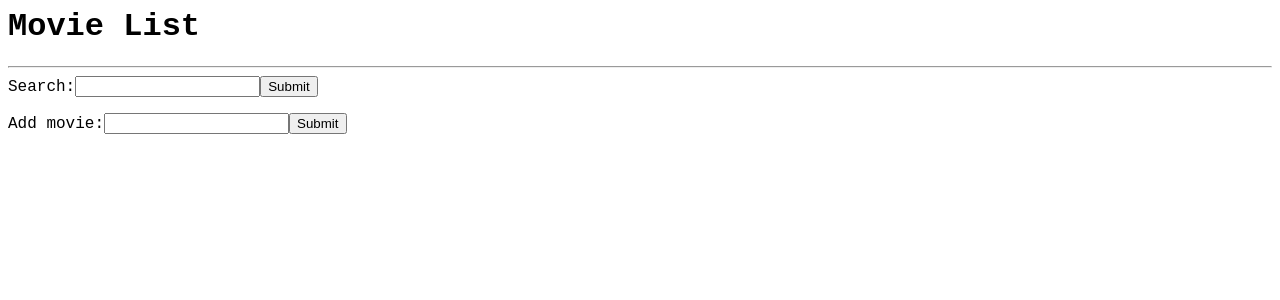
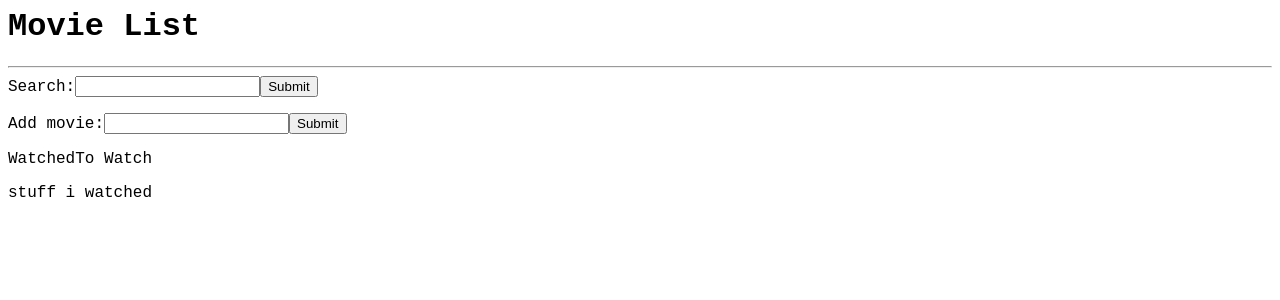
Before and after one commit to jkapl/movie-list-2, a React app: page / in a window 1280 px wide. Shown: the top 300 px of the page. Built offline with nearby package versions, Linux system fonts and the light colour scheme.

Commit message:
complete level 2

```diff
--- a/src/components/App.js
+++ b/src/components/App.js
@@ -13,6 +13,7 @@ class App extends React.Component {
 
     this.handleSearch = this.handleSearch.bind(this);
     this.handleAddTitle = this.handleAddTitle.bind(this);
+    this.handleWatchedToggle = this.handleWatchedToggle.bind(this);
   }
 
   handleSearch (query) {
@@ -32,7 +33,6 @@ class App extends React.Component {
       });
       return;
     }
-    console.log('not found');
   }
 
   handleAddTitle (title) {
@@ -40,7 +40,16 @@ class App extends React.Component {
     this.setState( (state) => ({
       videos: state.videos.concat(newTitle)
     }));
-    console.log(this.state.videos)
+  }
+
+  handleWatchedToggle (movie) {
+    const state = [...this.state.videos];
+    for (var i = 0; i<state.length; i++) {
+      if (state[i].title === movie) {
+        state[i].watched = !state[i].watched;
+      }
+    }
+    this.setState({videos:state});
   }
 
 
@@ -51,7 +60,8 @@ class App extends React.Component {
       <hr></hr>
       <Search handleSearch={this.handleSearch}/>
       <UserInput handleAddTitle={this.handleAddTitle}/>
-      <VideoList videos={this.state.videos}/>
+      <VideoList videos={this.state.videos}
+                 handleWatchedToggle={this.handleWatchedToggle}/>
     </>
     )
   }
--- a/src/components/search.js
+++ b/src/components/search.js
@@ -34,7 +34,6 @@ class Search extends React.Component {
     </form>
    )
   }
-
 }
 
 
--- a/src/components/videoEntry.js
+++ b/src/components/videoEntry.js
@@ -4,8 +4,7 @@ import Watched from './Watched';
 class VideoEntry extends React.Component {
   constructor (props) {
     super(props);
-    this.state = {watched: true};
-
+    this.state = { watched: true };
     this.toggleWatched = this.toggleWatched.bind(this);
   }
 
@@ -13,6 +12,8 @@ class VideoEntry extends React.Component {
     this.setState( state => ({
       watched: !state.watched
     }));
+    const movieToUpdate = this.props.video.title;
+    this.props.handleWatchedToggle(movieToUpdate);
   }
 
   render () {
--- a/src/components/videoList.js
+++ b/src/components/videoList.js
@@ -1,14 +1,67 @@
 import React from 'react';
 import VideoEntry from './VideoEntry';
 
-const VideoList = (props) => (
-  <div className="video-list">
-    <ul>
-    { props.videos.map( (video)=>
-      <VideoEntry video={video}/>
-    )}
-    </ul>
-  </div>
+class VideoList extends React.Component {
+  constructor(props) {
+    super(props)
+    this.state = { watchedTab : true };
+    this.showWatched = this.showWatched.bind(this);
+    this.showNotWatched = this.showNotWatched.bind(this);
+  }
+
+  showWatched() {
+    this.setState({watchedTab:true});
+    console.log(this.state.watchedTab);
+  }
+
+  showNotWatched() {
+    this.setState({watchedTab:false});
+    console.log(this.state.watchedTab);
+  }
+
+  render () {
+    let watched =  this.state.watchedTab;
+    return (watched) ?
+     (
+    <div className="video-list">
+      <div>
+        <span onClick={this.showWatched}>Watched</span>
+        <span onClick={this.showNotWatched}>To Watch</span>
+        <p>stuff i watched</p>
+      </div>
+      <ul>
+      { this.props.videos.map( (video)=> {
+        if (video.watched) {
+          return (
+        <VideoEntry key={video.title}
+                    video={video}
+                    handleWatchedToggle={this.props.handleWatchedToggle}/>
+          )
+      }})}
+      </ul>
+    </div>
+  ) :
+  (
+    <div className="video-list">
+      <div>
+        <span onClick={this.showWatched}>Watched</span>
+        <span onClick={this.showNotWatched}>To Watch</span>
+        <p>stuff I haven't watched</p>
+      </div>
+      <ul>
+      { this.props.videos.map( (video)=> {
+        if (!video.watched) {
+          return (
+        <VideoEntry key={video.title}
+                    video={video}
+                    handleWatchedToggle={this.props.handleWatchedToggle}/>
+          )
+      }})}
+      </ul>
+    </div>
   )
+  }
+}
+
 
 export default VideoList;
```
Also changed, not shown: 1 other file (tests, documents, lock files or other folders).
